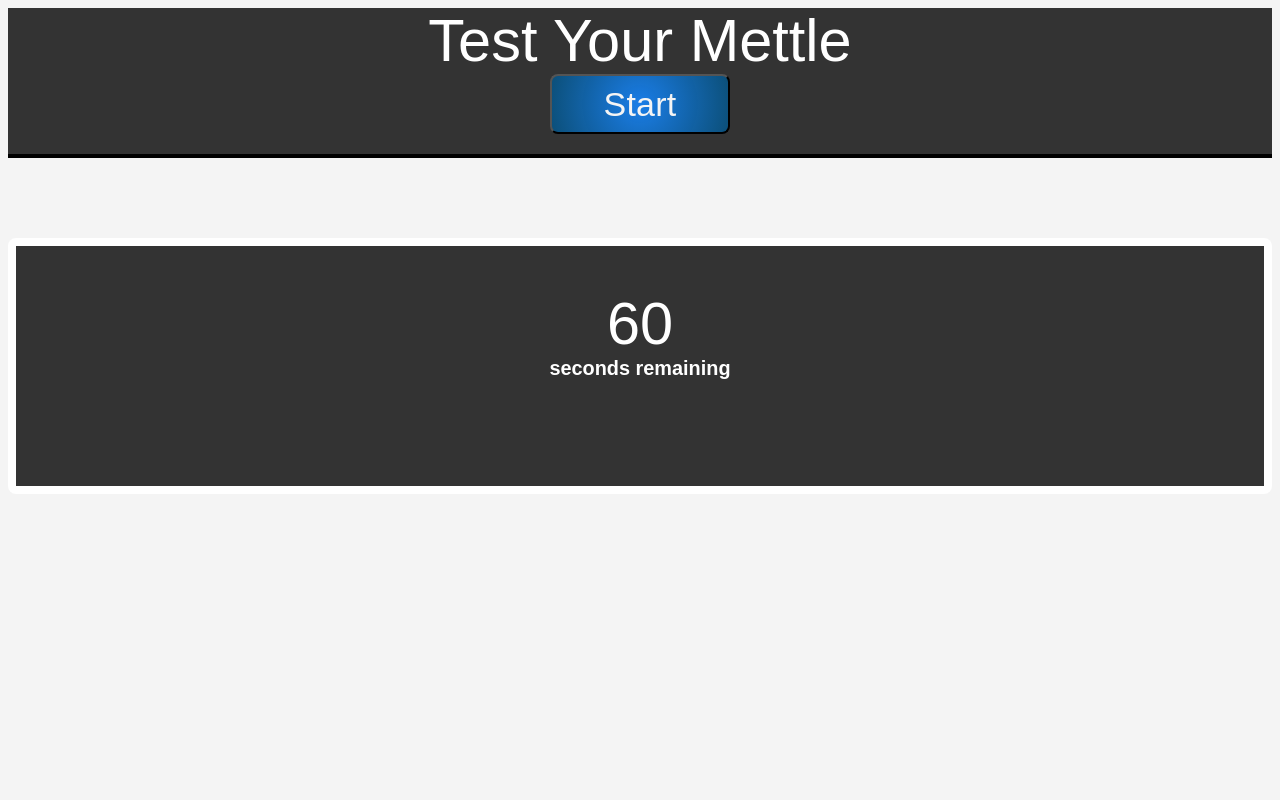
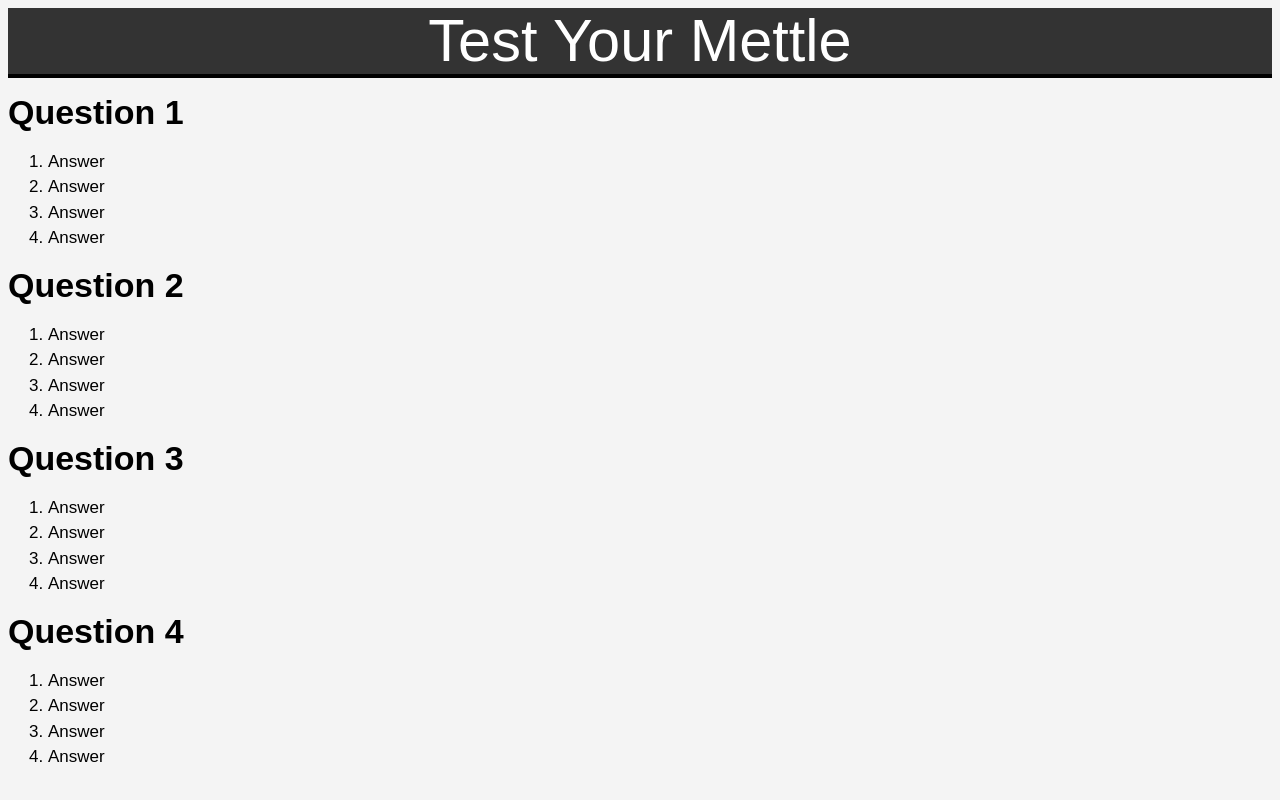
Before and after one commit to Ashloraptor/Test_Your_Mettle, a plain HTML site: page index.html in a window 1280 px wide. Both pictures are taken after a click on the button "Start". Shown: the top 800 px of the page. Drawn offline with Linux system fonts and the light colour scheme.

Commit message:
The Start button initiates timer and hides after being selected.

```diff
--- a/index.html
+++ b/index.html
@@ -13,8 +13,47 @@
         <div class="large-font">Test Your Mettle</div>
         <button class="start-button">Start</button>
     </header>
-    <div id="container">
-
+    <div class="container">
+        <!--Question 1-->
+        <container class="question1">
+            <h1>Question 1</h1>
+            <ol>
+                <li>Answer</li>
+                <li>Answer</li>
+                <li>Answer</li>
+                <li>Answer</li>
+            </ol>
+        </container>
+        <!--Question 2-->
+        <containter class="question2">
+            <h1>Question 2</h1>
+            <ol>
+                <li>Answer</li>
+                <li>Answer</li>
+                <li>Answer</li>
+                <li>Answer</li>
+            </ol>
+        </containter>
+        <!--Question 3-->
+        <containter class="question3">
+            <h1>Question 3</h1>
+            <ol>
+                <li>Answer</li>
+                <li>Answer</li>
+                <li>Answer</li>
+                <li>Answer</li>
+            </ol>
+        </containter>
+        <!--Question 4-->
+        <containter class="question4">
+            <h1>Question 4</h1>
+            <ol>
+                <li>Answer</li>
+                <li>Answer</li>
+                <li>Answer</li>
+                <li>Answer</li>
+            </ol>
+        </containter>
     </div>
     <section>
         <div class="card timer">
--- a/script.js
+++ b/script.js
@@ -1,6 +1,7 @@
 //query select button
 var startButton = document.querySelector(".start-button");
 var timerElement = document.querySelector(".timer-count");
+var containter = document.querySelector(".container")
 
 var isWin = false;
 var timer;
@@ -12,12 +13,30 @@ var timerCount;
 
 
 // The startGame function is called when the start button is clicked
-function startGame() {
+function startQuiz() {
     isWin = false;
     timerCount = 60;
-    // Prevents start button from being clicked when round is in progress
-    startButton.disabled = true;
+    // Hides start button when quiz is in progress
+    startButton.hidden = true;
     startTimer()
   }
 
+//Timer
+function startTimer() {
+  // Sets timer
+  timer = setInterval(function() {
+    timerCount--;
+    timerElement.textContent = timerCount;
+
+    // Tests if time has run out
+    if (timerCount === 0) {
+      // Clears interval
+      clearInterval(timer);
+    }
+  }, 1000);
+}
+
 //commit initials to local storage
+
+// Attach event listener to start button to call startGame function on click
+startButton.addEventListener("click", startQuiz);
--- a/style.css
+++ b/style.css
@@ -62,6 +62,9 @@ button {
     padding: 10px;
 }
 
+/*Question*/
+/*Answers*/
+
 .timer {
     height: 240px;
     padding: 10px;
```
